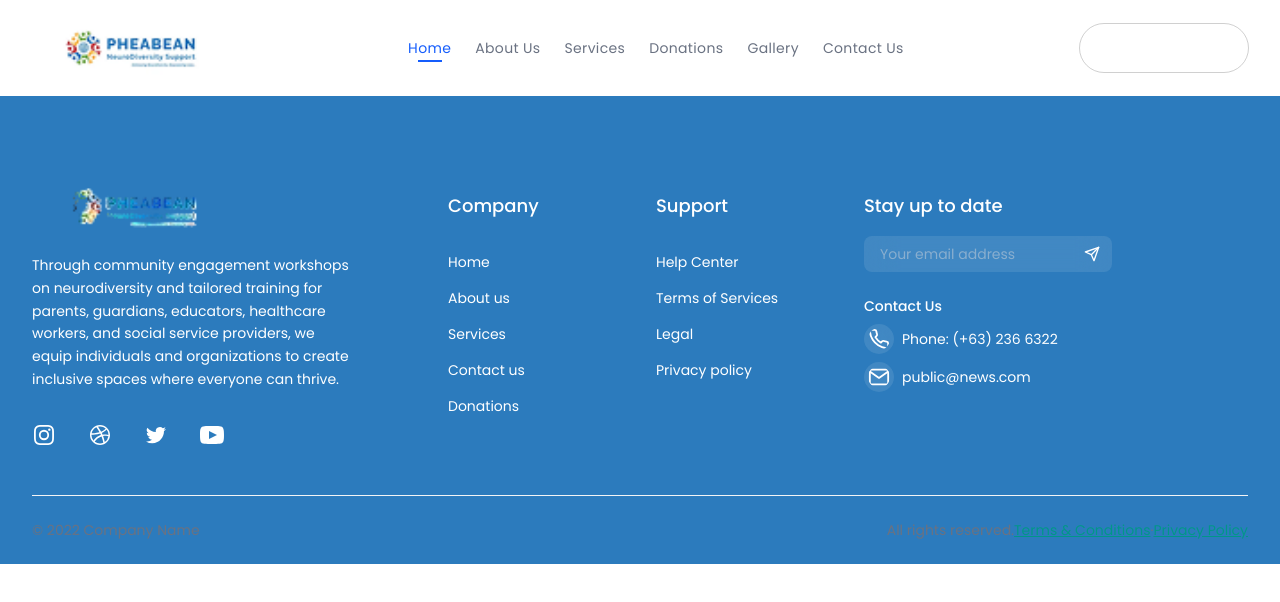
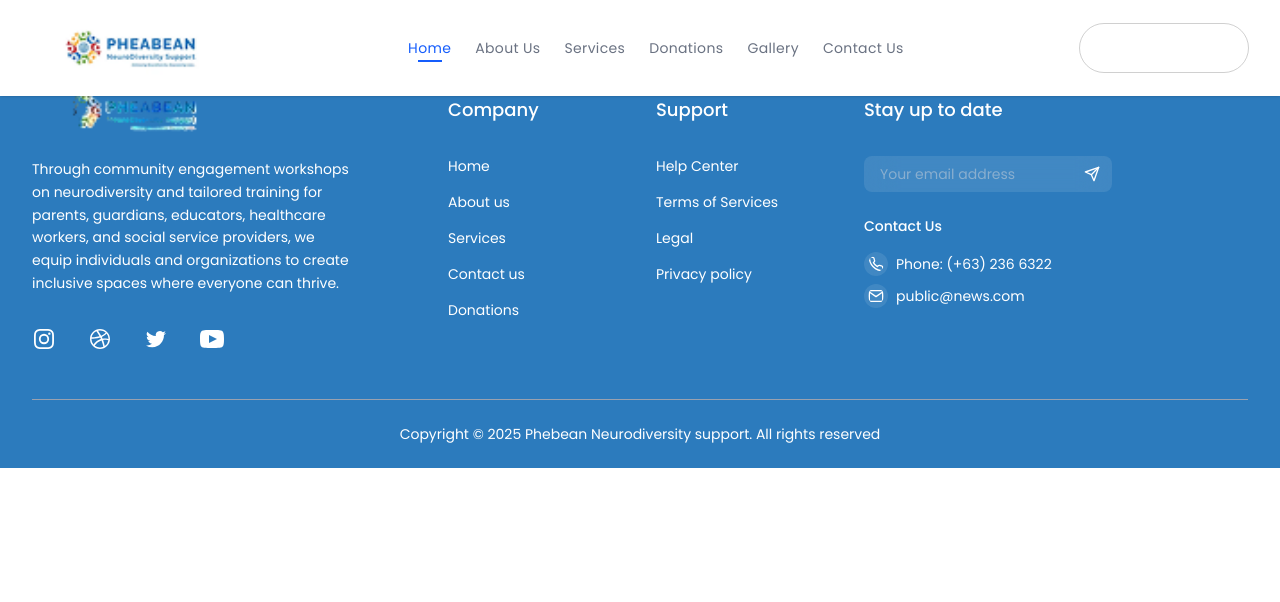
Before and after one commit to shamzconsult/Pheone, a Next.js app: page / in a window 1280 px wide. Shown: the top 602 px of the page. Built offline with nearby package versions, Linux system fonts and the light colour scheme.

Commit message:
Chore: header and footer setup

```diff
--- a/src/components/Footer.tsx
+++ b/src/components/Footer.tsx
@@ -8,7 +8,7 @@ import { FiPhone, FiMail } from "react-icons/fi";
 function Footer() {
   return (
     <footer className="bg-[#2c7bbd]">
-        <div className="mx-auto max-w-screen-xl px-4 pt-16 pb-6 sm:px-6 lg:px-8 lg:pt-24">
+        <div className="mx-auto max-w-screen-2xl px-4 pt-16 pb-6 sm:px-6 lg:px-8 lg:pt-24">
             <div className="grid grid-cols-1 gap-8 lg:grid-cols-3">
                 <div>
                     <div className="md:flex md:items-center md:gap-12 h-[30px]">
@@ -22,7 +22,7 @@ function Footer() {
                         </a>
                     </div>
 
-                    <p className="mt-8 max-w-md text-center leading-relaxed text-white sm:max-w-xs sm:text-left text-sm">
+                    <p className="mt-16 md:mt-8 max-w-md text-center leading-relaxed text-white sm:max-w-xs sm:text-left text-sm">
                         Through community engagement workshops on neurodiversity and tailored training for parents, guardians,
                         educators, healthcare workers, and social service providers, we equip individuals and organizations to create
                         inclusive spaces where everyone can thrive.
@@ -163,10 +163,10 @@ function Footer() {
                         </ul>
                     </div>
 
-                    <div className="text-center sm:text-left space-y-6">
-                        <div>
+                    <div className="text-center md:text-left space-y-6">
+                        <div className="flex flex-col items-center md:items-start">
                             <p className="text-lg font-medium text-white">Stay up to date</p>
-                            <div className="relative mt-4 w-62">
+                            <div className="relative w-62 md:w-62 mt-4 md:mt-8">
                                 <input
                                     type="email"
                                     className="w-full pl-4 pr-10 py-2 rounded-md text-gray-300 bg-white/10 backdrop-blur-lg text-sm"
@@ -174,49 +174,27 @@ function Footer() {
                                 />
                                 <FiSend className="absolute right-3 top-1/2 transform -translate-y-1/2 text-white" />
                             </div>
-
                         </div>
 
-                        <div className="text-sm text-white space-y-2 w-72">
-                            <p className="font-medium">Contact Us</p>
-                            <div className='flex gap-2 items-center'>
-                                <FiPhone className='bg-white/10 backdrop-blur-lg text-3xl p-1 rounded-full'/>
+                        <div className="text-sm text-white space-y-2 mx-auto md:mx-0 w-full md:w-72">
+                            <p className="font-medium text-center md:text-left">Contact Us</p>
+                            <div className='flex gap-2 items-center justify-center md:justify-start mt-2 md:mt-4'>
+                                <FiPhone className='bg-white/10 backdrop-blur-lg text-xl md:text-2xl p-1 rounded-full'/>
                                 <p>Phone: (+63) 236 6322</p>
                             </div>
-                            <div className='flex gap-2 items-center'>
-                            <FiMail className='bg-white/10 backdrop-blur-lg text-3xl p-1 rounded-full'/>
-                            <p>public@news.com</p>
+                            <div className='flex gap-2 items-center justify-center md:justify-start'>
+                                <FiMail className='bg-white/10 backdrop-blur-lg text-xl md:text-2xl p-1 rounded-full'/>
+                                <p>public@news.com</p>
                             </div>
                         </div>
                     </div>
-
-
                 </div>
             </div>
 
-            <div className="mt-12 border-t border-gray-100 pt-6">
-                <div className="text-center sm:flex sm:justify-between sm:text-left">
-                    <p className="text-sm text-gray-500">
-                    <span className="block sm:inline">All rights reserved.</span>
-
-                    <a
-                        className="inline-block text-teal-600 underline transition hover:text-teal-600/75"
-                        href="#"
-                    >
-                        Terms & Conditions
-                    </a>
-
-                    <span>&middot;</span>
-
-                    <a
-                        className="inline-block text-teal-600 underline transition hover:text-teal-600/75"
-                        href="#"
-                    >
-                        Privacy Policy
-                    </a>
+            <div className="mt-12 border-t border-gray-400 pt-6">
+                <div className="text-center ">
+                    <p className="text-sm text-white"> Copyright &copy; 2025 Phebean Neurodiversity support. All rights reserved
                     </p>
-
-                    <p className="mt-4 text-sm text-gray-500 sm:order-first sm:mt-0">&copy; 2022 Company Name</p>
                 </div>
             </div>
         </div>
--- a/src/components/Header.tsx
+++ b/src/components/Header.tsx
@@ -19,7 +19,7 @@ function Header() {
     const pathname = usePathname();
 
   return (
-    <header className="bg-">
+    <header className="fixed w-full top-0 left-0 right-0 z-50 bg-white shadow-sm">
         <div className="mx-auto max-w-screen-2xl px-4 sm:px-6 lg:px-8 py-4">
             <div className="flex h-16 items-center justify-between">
                 <div className="md:flex md:items-center md:gap-12">
@@ -73,7 +73,7 @@ function Header() {
 
                     <div className="block md:hidden">
                         <button
-                            className="rounded-sm bg-gray-100 p-2 text-gray-600 transition hover:text-gray-600/75"
+                            className="rounded-sm bg-blue-100 p-2 text-gray-600 transition hover:text-gray-600/75"
                             onClick={() => setIsMobileMenuOpen(!isMobileMenuOpen)}
                         >
                             <svg
```
